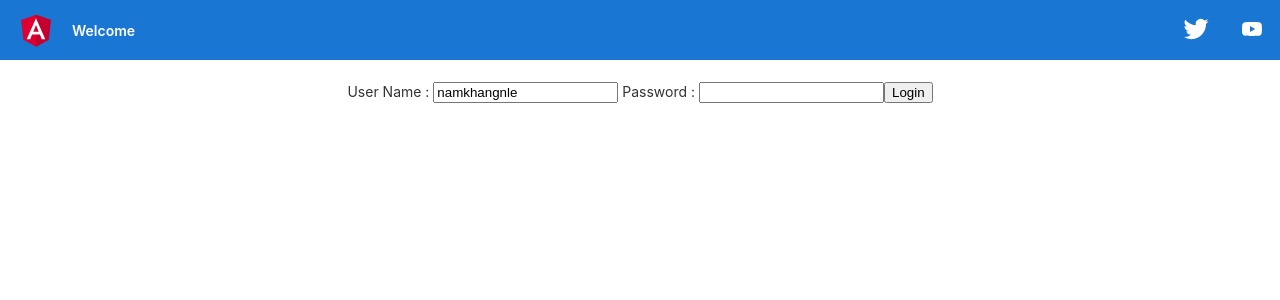
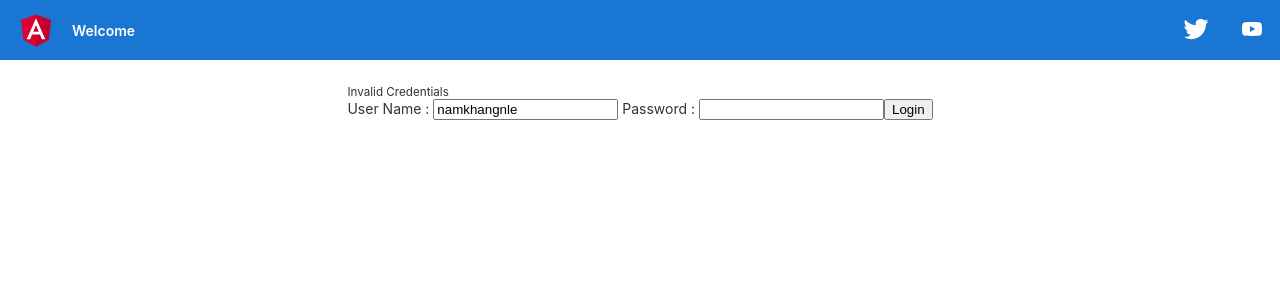
Before and after one commit to NamkhangNLe/Todo-List, an Angular app in the folder frontend/todo/: page / in a window 1280 px wide. Both pictures are taken after a click on the button "Login". Shown: the top 300 px of the page. Built offline with nearby package versions, Linux system fonts and the light colour scheme.

Commit message:
login credentails implemented

```diff
--- a/frontend/todo/src/app/login/login.component.html
+++ b/frontend/todo/src/app/login/login.component.html
@@ -1,4 +1,10 @@
-User Name : <input type = "text" name = "username" [(ngModel)] = "username">
-Password : <input type = "password" name = "password" [(ngModel)] = "password">
+<small *ngIf = 'invalidLogin'>{{errorMessage}}</small>
 
-<button (click) = handleLogin()>Login</button>
+<div>
+    User Name : <input type = "text" name = "username" [(ngModel)] = "username">
+    Password : <input type = "password" name = "password" [(ngModel)] = "password">
+
+    <!-- User Name : {{username}} -->
+
+    <button (click) = handleLogin()>Login</button>
+</div>
--- a/frontend/todo/src/app/login/login.component.ts
+++ b/frontend/todo/src/app/login/login.component.ts
@@ -9,6 +9,8 @@
 
   username = 'namkhangnle'
   password = ''
+  errorMessage = 'Invalid Credentials'
+  invalidLogin = false
 
   constructor() { }
 
@@ -16,7 +18,11 @@
   }
 
   handleLogin() {
-    console.log(this.username)
-    // console.log(this.password)
+    // console.log(this.username)
+    if(this.username === "namkhangnle" && this.password === "dummy") {
+      this.invalidLogin = false
+    } else {
+      this.invalidLogin = true
+    }
   }
 }
```
